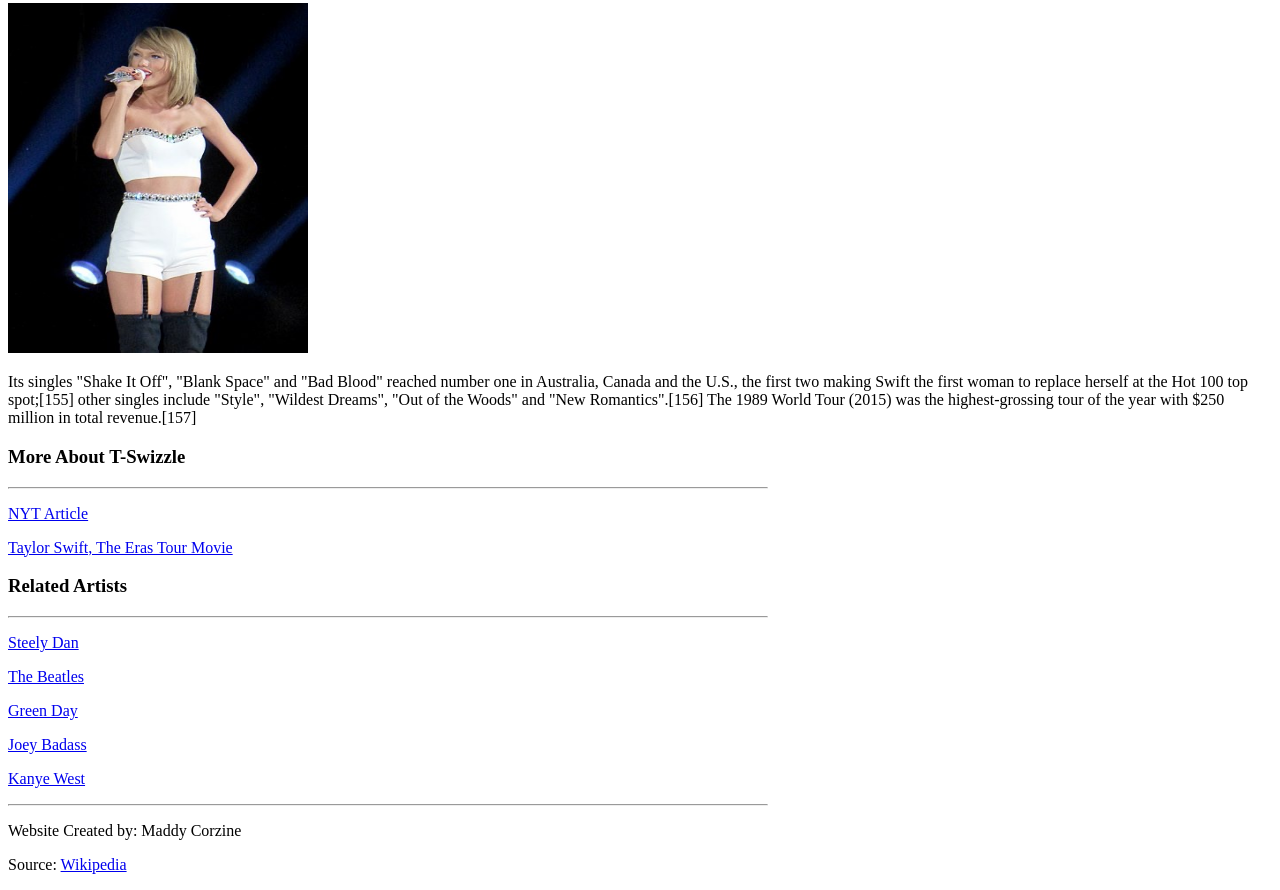
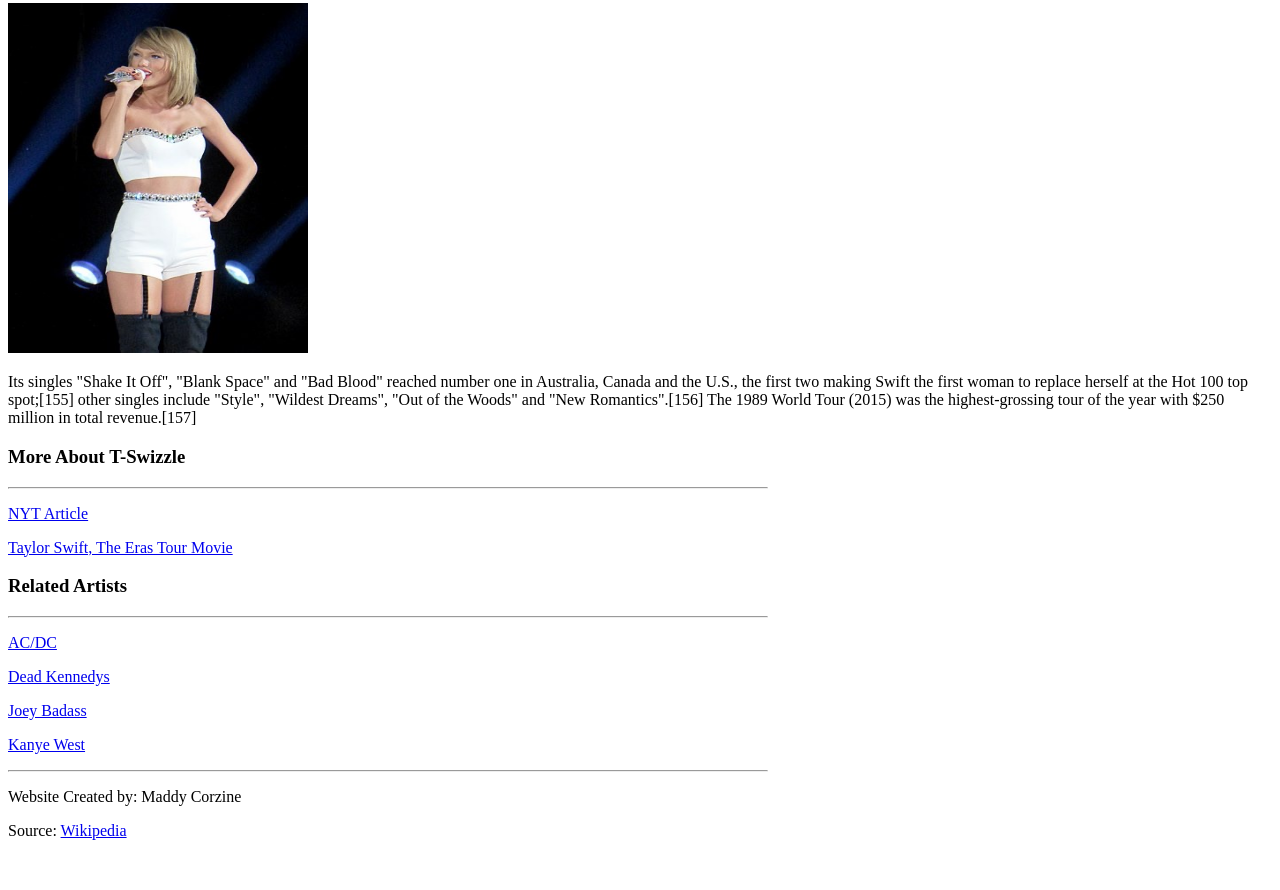
Before and after one commit to maddycorzine/maddycorzine.github.io, a plain HTML site: page wa/wa3.html in a window 1280 px wide. Shown: the part 2962-3852 px from the top of the page. After the commit the page ends 3818 px from the top, so only its background shows below. Drawn offline with Linux system fonts and the light colour scheme.

Commit message:
updated wa

```diff
--- a/wa/wa3.html
+++ b/wa/wa3.html
@@ -42,7 +42,6 @@ After signing a new contract with Republic Records in 2018, Swift released the p
 Having sold over 200 million records globally, Swift is one of the best-selling musicians, the most-streamed female artist on Spotify, and the only act to have five albums with first-week sales of over one million copies in the US. She has been featured in listicles such as Rolling Stone's 100 Greatest Songwriters of All Time, Billboard's "Greatest of All Time Artists", the Time 100, and Forbes Celebrity 100. Among her accolades are 12 Grammy Awards, including three Album of the Year wins, a Primetime Emmy Award, 40 American Music Awards, 29 Billboard Music Awards, 23 MTV Video Music Awards, three IFPI Global Recording Artist of the Year wins, and 101 Guinness World Records. Honored with titles such as Artist of the Decade and Woman of the Decade, Swift is an advocate for artists' rights and women's empowerment.
 </p>
 
-</ul>
 <h3 id="Artistry">Artistry</h3>
   <hr style="width:60%;text-align:left;margin-left:0">
 <p>
@@ -50,7 +49,6 @@ Having sold over 200 million records globally, Swift is one of the best-selling
 </p>
 
 <br>
-</ul>
 <h3 id="Albums">Albums</h3>
   <hr style="width:60%;text-align:left;margin-left:0">
 
@@ -101,9 +99,8 @@ Having sold over 200 million records globally, Swift is one of the best-selling
 
       <h3 id="RelatedArtists">Related Artists</h3>
       <hr style="width:60%;text-align:left;margin-left:0">
-      <p> <a href="btx4.github.io/wa/wa3.html">Steely Dan</a></p>
-      <p> <a href="https://rodrigorioss.github.io/wa/wa3.html">The Beatles</a></p>
-      <p> <a href=" https://clairegrossman.github.io/WA/wa3.html">Green Day</a></p>
+      <p> <a href="https://leol23.github.io/wa/wa3.html">AC/DC</a></p>
+      <p> <a href="https://trewmundy.github.io/WA/wa3.html">Dead Kennedys</a></p>
       <p> <a href="https://mattbloom1.github.io/wa/wa3.html">Joey Badass</a></p>
       <p> <a href="https://ericscrivanich.github.io/wa/wa3.html">Kanye West</a></p>
       <hr style="width:60%;text-align:left;margin-left:0">
```
